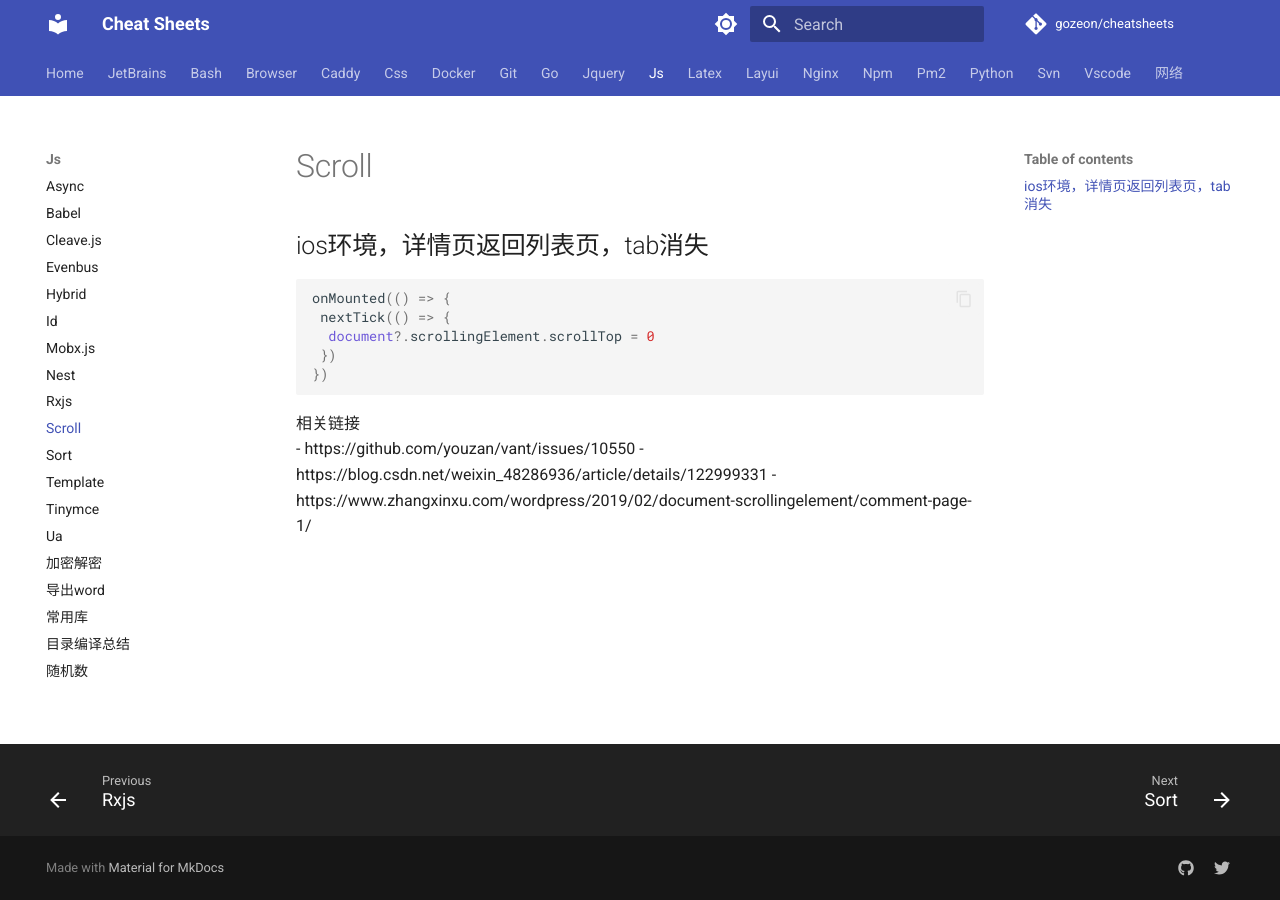
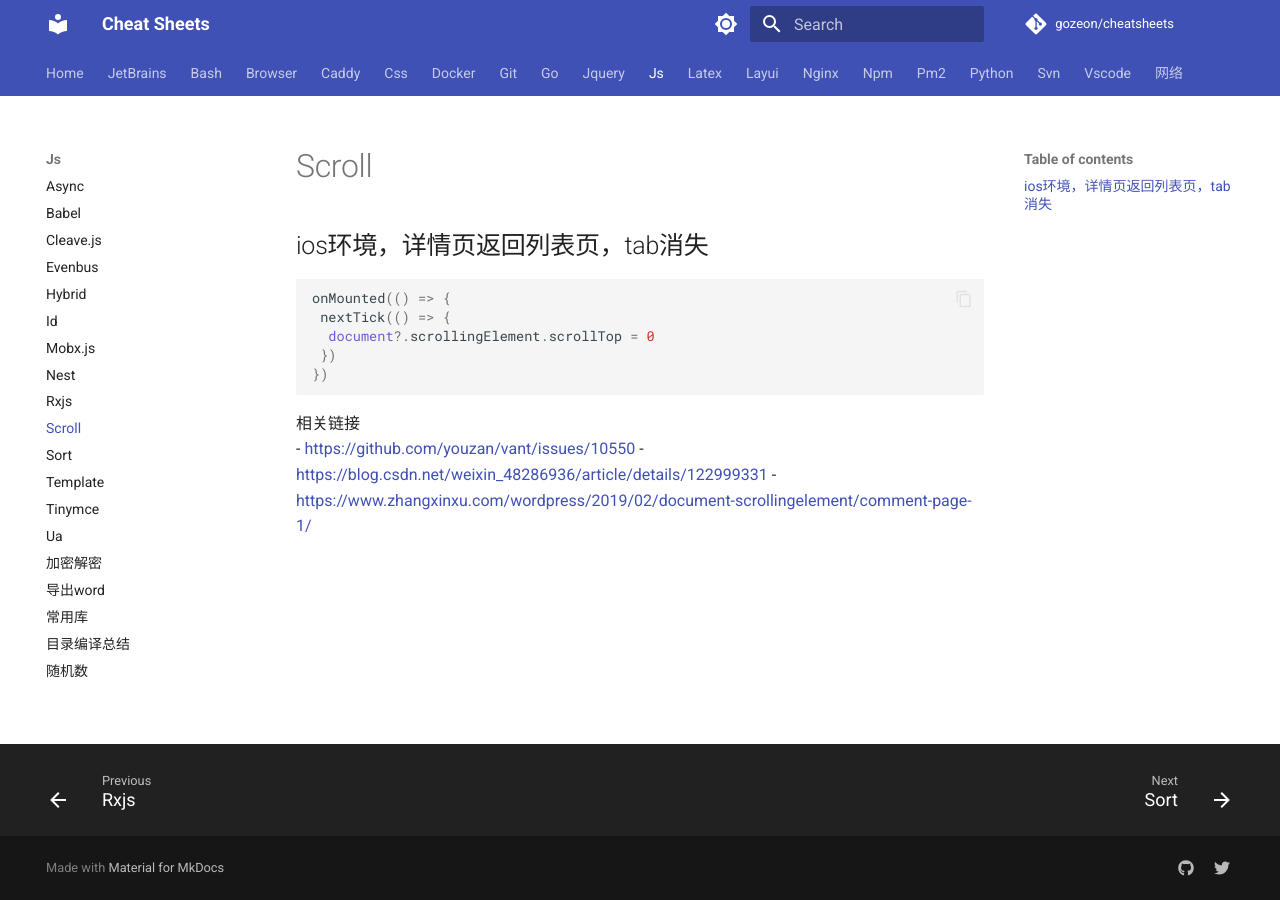
Before and after one commit to gozeon/cheatsheets, an MkDocs documentation site: the page built from docs/js/scroll.md, in a window 1280 px wide. Built offline with MkDocs 1.6.1 and Material for MkDocs 9.7.7, drawn with Linux system fonts in a browser that asks for light colours; comment, search, counter and statistics services are not loaded; part of the change alters nothing that is shown.

````diff
--- a/docs/js/scroll.md
+++ b/docs/js/scroll.md
@@ -10,6 +10,8 @@ onMounted(() => {
 ```
 
 相关链接
-- https://github.com/youzan/vant/issues/10550
-- https://blog.csdn.net/weixin_48286936/article/details/122999331
-- https://www.zhangxinxu.com/wordpress/2019/02/document-scrollingelement/comment-page-1/
+- [https://github.com/youzan/vant/issues/10550](https://github.com/youzan/vant/issues/10550)
+- [https://blog.csdn.net/weixin_48286936/article/details/122999331](https://blog.csdn.net/weixin_48286936/article/details/122999331)
+- [https://www.zhangxinxu.com/wordpress/2019/02/document-scrollingelement/comment-page-1/
+](https://www.zhangxinxu.com/wordpress/2019/02/document-scrollingelement/comment-page-1/
+)
````
